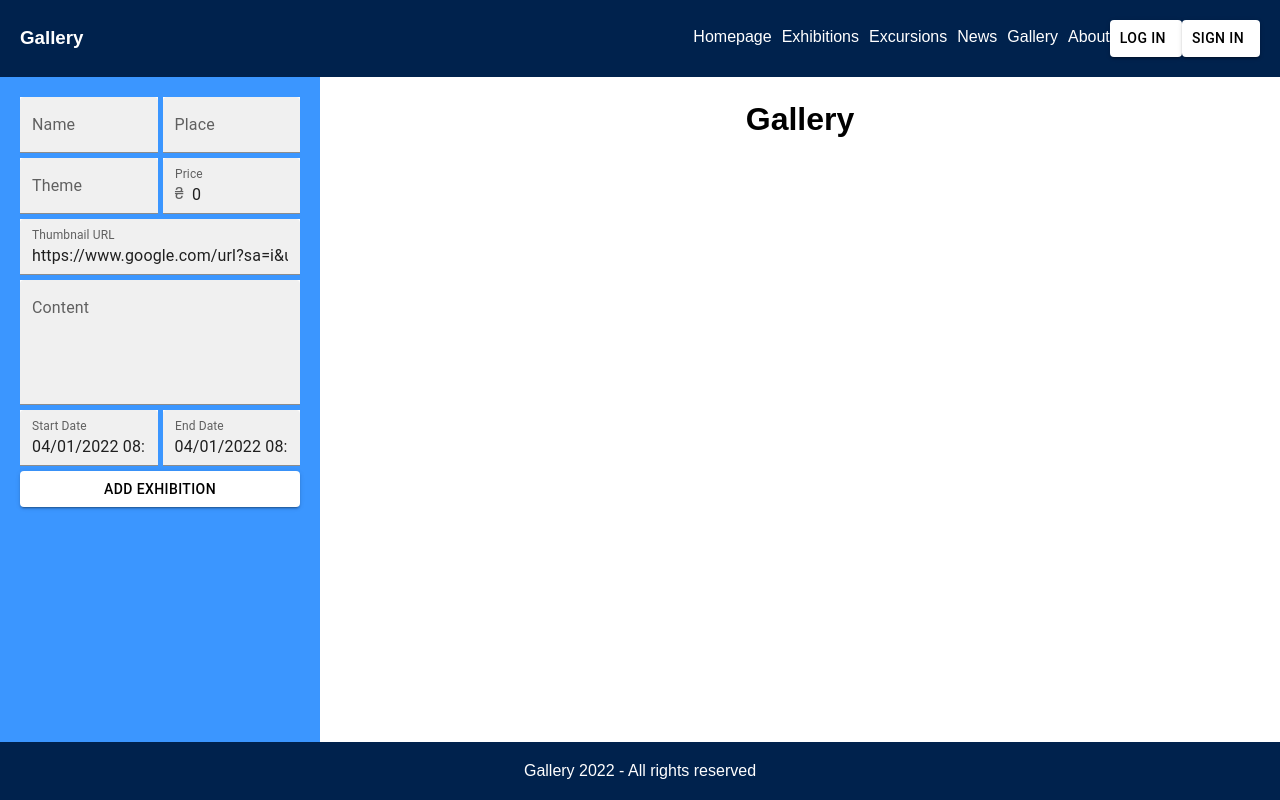
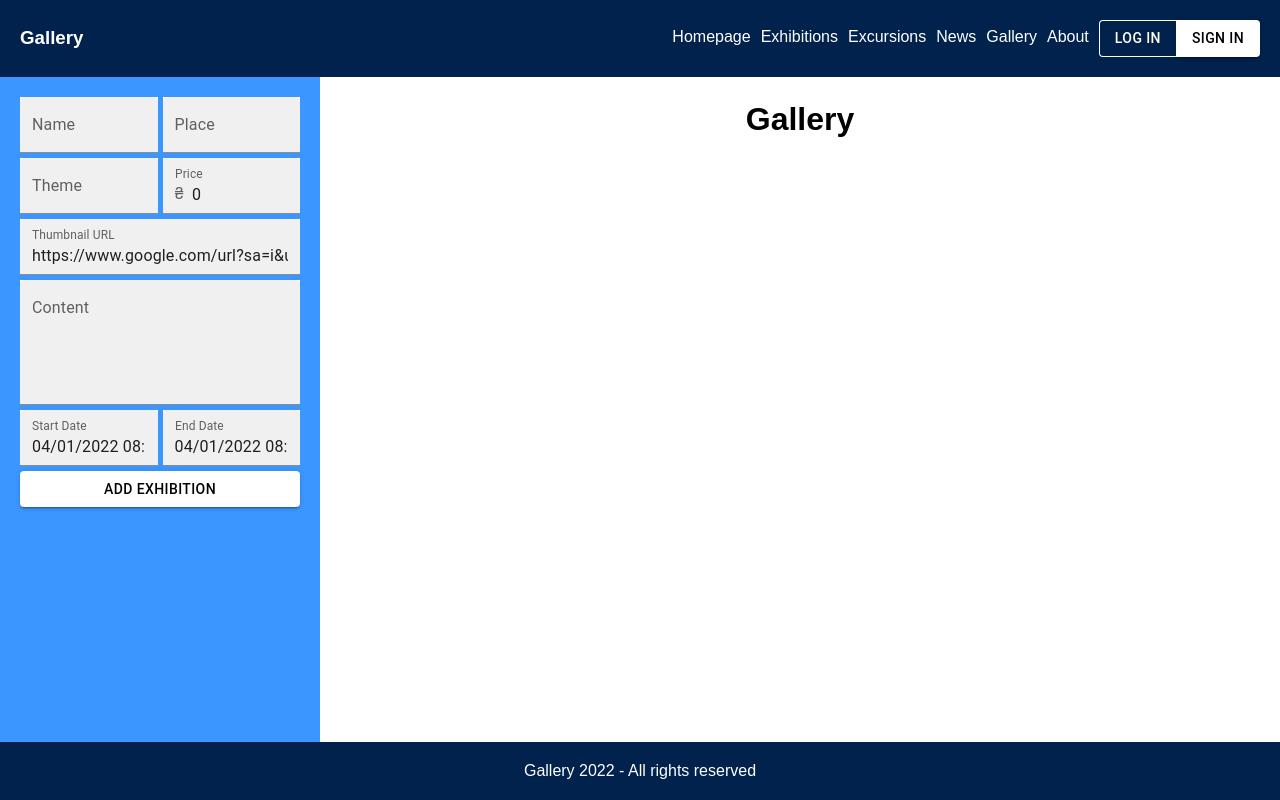
Before and after one commit to ArtemVolsh/gallery, a React (Create React App) app in the folder frontend/: page / in a window 1280 px wide. Built offline with nearby package versions, Linux system fonts and the light colour scheme.

Commit message:
added post addition (exhibiton)

```diff
--- a/frontend/src/Components/Header.jsx
+++ b/frontend/src/Components/Header.jsx
@@ -16,12 +16,24 @@ const Header = () => {
             <Link to="/news">News</Link>
             <Link to="/gallery">Gallery</Link>
             <Link to="/about">About</Link>
+            <div style={{ display: "inline-block" }}>
               <Button
-              variant="contained"
-              sx={{ background: "white", color: "black" }}
+                variant="outlined"
+                sx={{
+                  borderRight: 0,
+                  borderTopRightRadius: 0,
+                  borderBottomRightRadius: 0,
+                  borderColor: "white",
+                  "&:hover": {
+                    borderRight: 0,
+                  },
+                }}
               >
                 <Link
-                style={{ color: "black", textDecoration: "none" }}
+                  style={{
+                    color: "white",
+                    textDecoration: "none",
+                  }}
                   to="/login"
                 >
                   Log In
@@ -29,7 +41,12 @@ const Header = () => {
               </Button>
               <Button
                 variant="contained"
-              sx={{ background: "white", color: "black" }}
+                sx={{
+                  background: "white",
+                  color: "black",
+                  borderTopLeftRadius: 0,
+                  borderBottomLeftRadius: 0,
+                }}
               >
                 <Link
                   style={{ color: "black", textDecoration: "none" }}
@@ -38,6 +55,7 @@ const Header = () => {
                   Sign In
                 </Link>
               </Button>
+            </div>
           </nav>
         </div>
       </header>
--- a/frontend/src/Components/Sider.jsx
+++ b/frontend/src/Components/Sider.jsx
@@ -5,6 +5,8 @@ import {
   LocalizationProvider,
   DateTimePicker as DatePicker,
 } from "@mui/x-date-pickers";
+
+import { createExhibition } from "../apiRequests/apiRequests";
 
 const Sider = () => {
   const noImageLink =
@@ -14,6 +16,7 @@ const Sider = () => {
     name: "",
     content: "",
     theme: "",
+    place: "",
     image: noImageLink,
     date: new Date(),
     endDate: new Date(),
@@ -24,18 +27,20 @@ const Sider = () => {
 
   const [exhibition, setExhibition] = useState(defaultExhibition);
 
-  const handleChangeInput = (prop) => (e) => {
-    setExhibition({ ...exhibition, [prop]: e.target.value });
-  };
-  const handleChangePickers = (prop) => (e) => {
-    setExhibition({ ...exhibition, [prop]: null });
+  // const handleChangeInput = (prop) => (e) => {
+  //   setExhibition({ ...exhibition, [prop]: e.target.value });
+  // };
+
+  const handleChangePickers = (key) => (value) => {
+    setExhibition({ ...exhibition, [key]: value });
   };
 
-  useEffect(() => {
-    return () => {
-      console.log(exhibition);
-    };
-  });
+  const handleChangeInput = (e) => {
+    const { name, value } = e.target;
+    setExhibition({ ...exhibition, [name]: value });
+  };
+
+  console.log(exhibition);
 
   return (
     <>
@@ -45,7 +50,7 @@ const Sider = () => {
             <TextField
               name="name"
               value={exhibition.name}
-              onChange={handleChangeInput("name")}
+              onChange={handleChangeInput}
               variant="filled"
               label="Name"
               placeholder="Provide name..."
@@ -54,7 +59,7 @@ const Sider = () => {
             <TextField
               name="place"
               value={exhibition.place}
-              onChange={handleChangeInput("place")}
+              onChange={handleChangeInput}
               variant="filled"
               label="Place"
               placeholder="Provide place..."
@@ -63,7 +68,7 @@ const Sider = () => {
             <TextField
               name="theme"
               value={exhibition.theme}
-              onChange={handleChangeInput("theme")}
+              onChange={handleChangeInput}
               variant="filled"
               label="Theme"
               placeholder="Provide theme..."
@@ -72,7 +77,7 @@ const Sider = () => {
             <TextField
               name="price"
               value={exhibition.price}
-              onChange={handleChangeInput("price")}
+              onChange={handleChangeInput}
               variant="filled"
               type="number"
               label="Price"
@@ -86,7 +91,7 @@ const Sider = () => {
             <TextField
               name="image"
               value={exhibition.image}
-              onChange={handleChangeInput("image")}
+              onChange={handleChangeInput}
               variant="filled"
               label="Thumbnail URL"
               sx={{ background: "white" }}
@@ -94,7 +99,7 @@ const Sider = () => {
             <TextField
               name="content"
               value={exhibition.content}
-              onChange={handleChangeInput("content")}
+              onChange={handleChangeInput}
               variant="filled"
               label="Content"
               multiline
@@ -107,7 +112,9 @@ const Sider = () => {
                 name="date"
                 label="Start Date"
                 value={exhibition.date}
-                onChange={handleChangePickers("date")}
+                onChange={(newValue) => {
+                  handleChangePickers("date")(newValue);
+                }}
                 renderInput={(params) => (
                   <TextField
                     sx={{ background: "white" }}
@@ -120,7 +127,9 @@ const Sider = () => {
                 name="endDate"
                 label="End Date"
                 value={exhibition.endDate}
-                onChange={handleChangePickers("endDate")}
+                onChange={(newValue) => {
+                  handleChangePickers("endDate")(newValue);
+                }}
                 renderInput={(params) => (
                   <TextField
                     sx={{ background: "white" }}
@@ -136,8 +145,8 @@ const Sider = () => {
                 color: "black",
                 ":hover": { backgroundColor: "gold" },
               }}
-
               variant="contained"
+              onClick={() => createExhibition(exhibition)}
             >
               Add Exhibition
             </Button>
--- a/frontend/src/apiRequests/apiRequests.js
+++ b/frontend/src/apiRequests/apiRequests.js
@@ -38,3 +38,29 @@ export const login = async ({ email, password }) => {
     console.log(e);
   }
 };
+
+export const createExhibition = async (exhibition) => {
+  try {
+    const response = await axios.post(`http://localhost:5000/api/exhibitions`, {
+      exhibition,
+    });
+
+    if (response.status == 200 || 201) {
+      console.log("Good!");
+      return {
+        success: true,
+        message: "Exhibition created!",
+      };
+    } else {
+      console.log("Bad!");
+      return {
+        success: false,
+        message: "Exhibition creation failed!",
+        responseMessage: response?.message,
+      };
+    }
+  } catch (e) {
+    console.log(JSON.stringify(e));
+    console.log(e.response.data);
+  }
+};
--- a/frontend/src/index.css
+++ b/frontend/src/index.css
@@ -70,7 +70,7 @@ body {
 }
 
 .navigation nav > * {
-  padding-left: 10px;
+  margin-left: 10px;
 
   color: white;
   text-decoration: none;
```
Also changed, not shown: 2 other files (tests, documents, lock files or other folders). Lines whose indentation alone changed are shown as unchanged.
